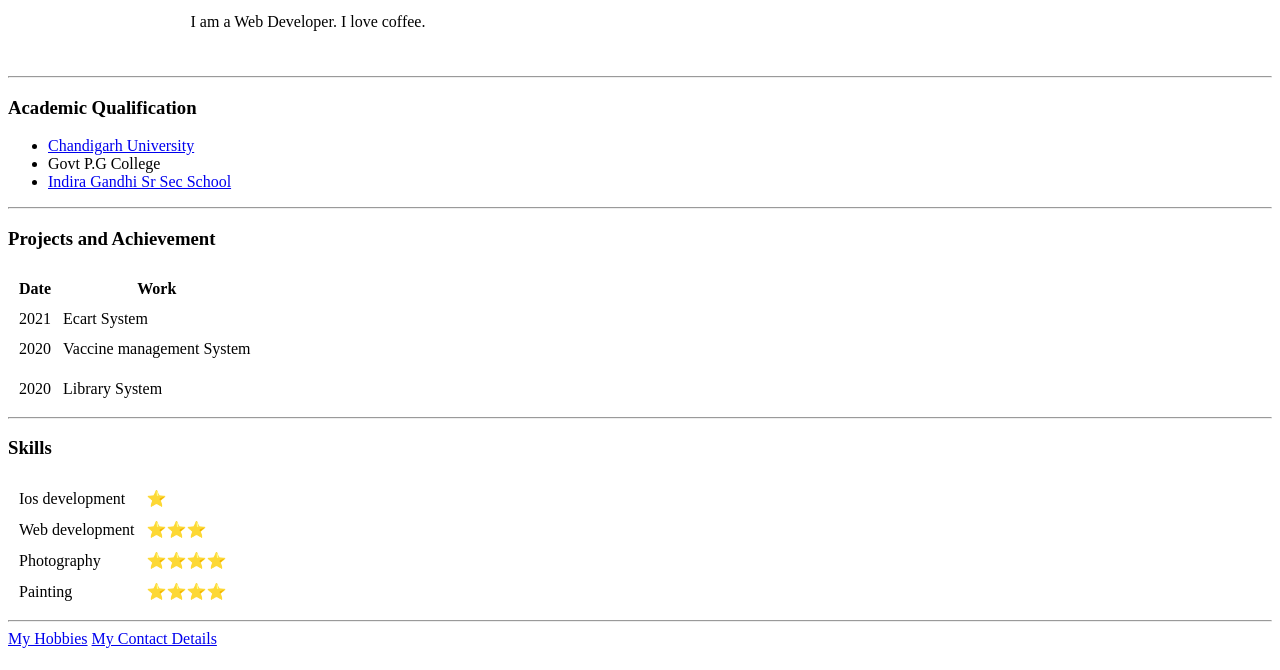
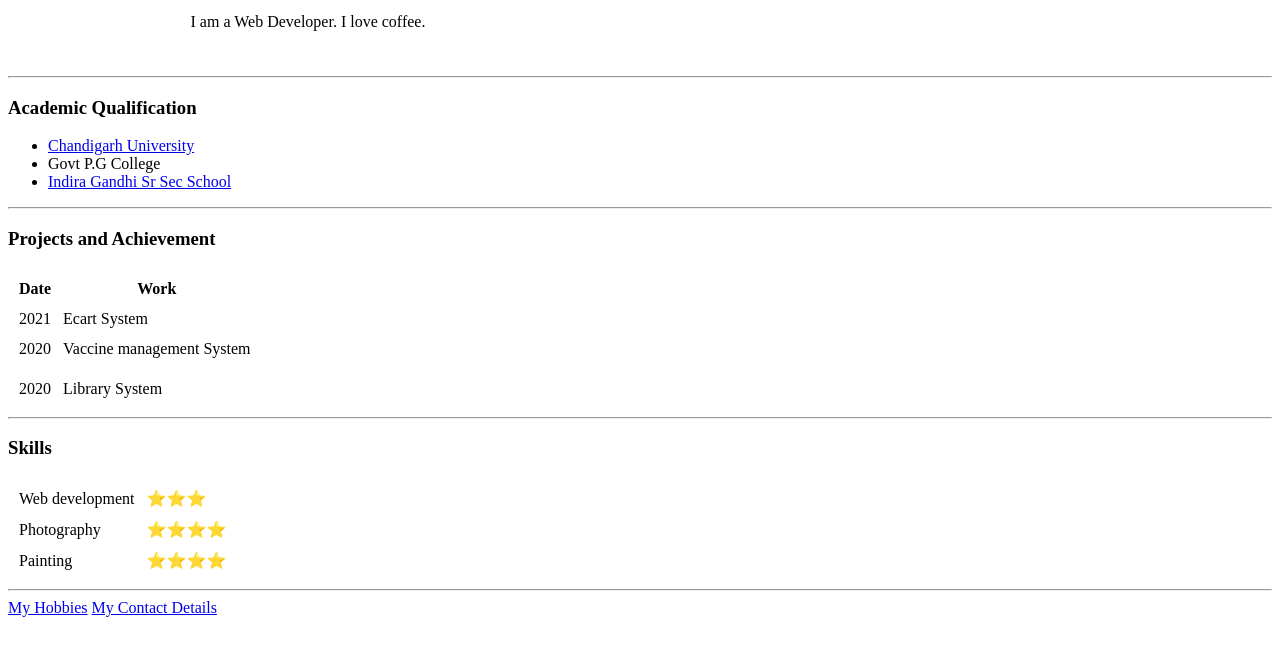
Before and after one commit to amitshharma/cv, a plain HTML site: page index.html in a window 1280 px wide. Shown: the part 130-800 px from the top of the page. Drawn offline with Linux system fonts and the light colour scheme.

Commit message:
Update index.html

```diff
--- a/index.html
+++ b/index.html
@@ -10,7 +10,7 @@
     <body>
         <table cellspacing = "20">
             <tr>
-                <td><img src="aaa.jpeg" alt="amit picture profile"></td>
+                <td><img src="aaa-modified.png" alt="amit picture profile"></td>
                 <td><h1> Amit Sharma </h1>
                     <p><em> Founder and CEO of <strong><a href="https://www.facebook.com/CodeRoid/">The Coderoids.</a></strong> </em></p>
                     <p> I am a Web Developer. I love coffee.<p>
@@ -53,10 +53,6 @@
         <h3>Skills</h3>
             <table cellspacing = "10">
                 <tr>
-                    <td>Ios development</td>
-                    <td>⭐</td>
-                 </tr>
-                <tr>
                     <td>Web development</td>
                     <td>⭐⭐⭐</td>
                 </tr>
```
